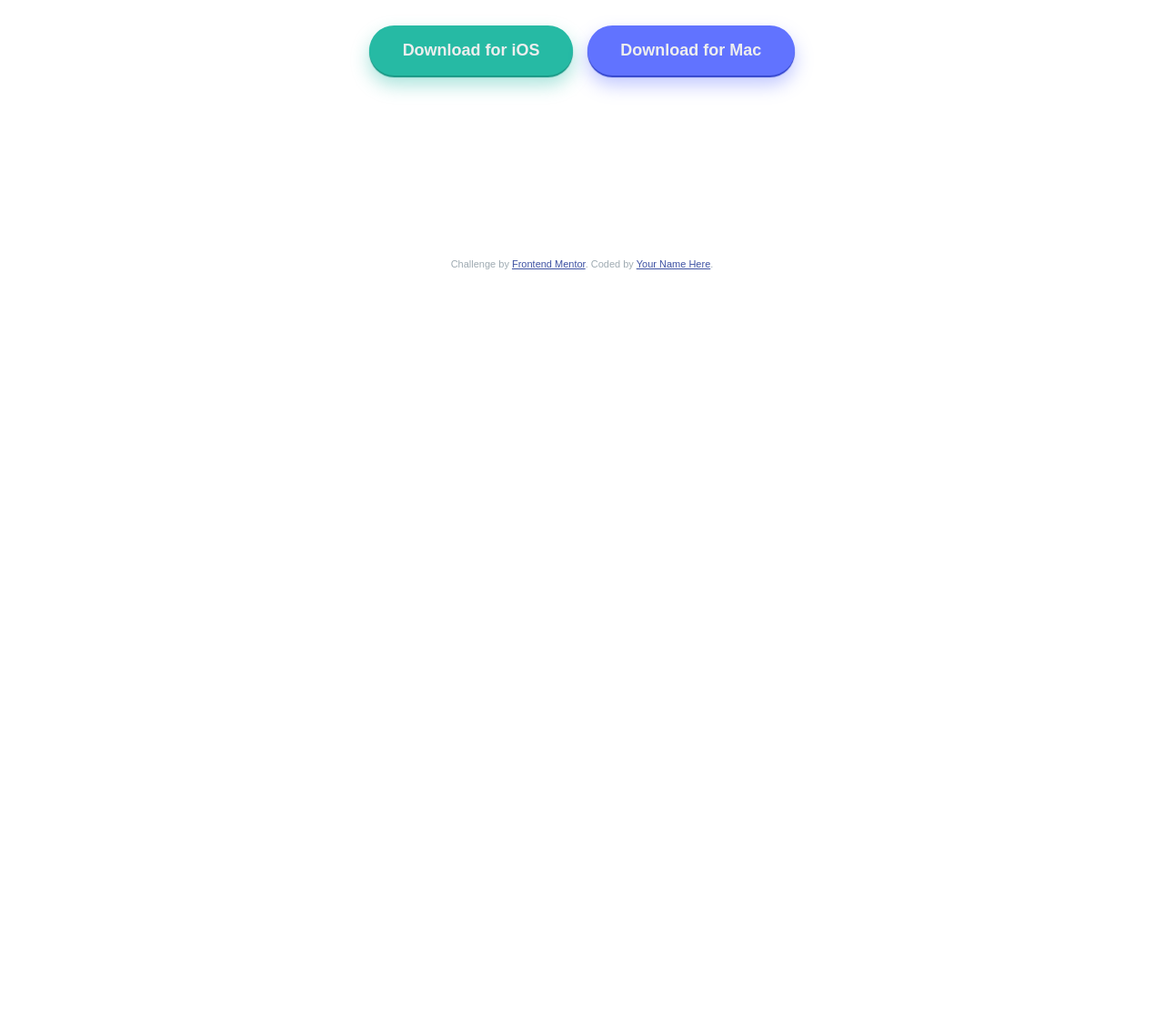
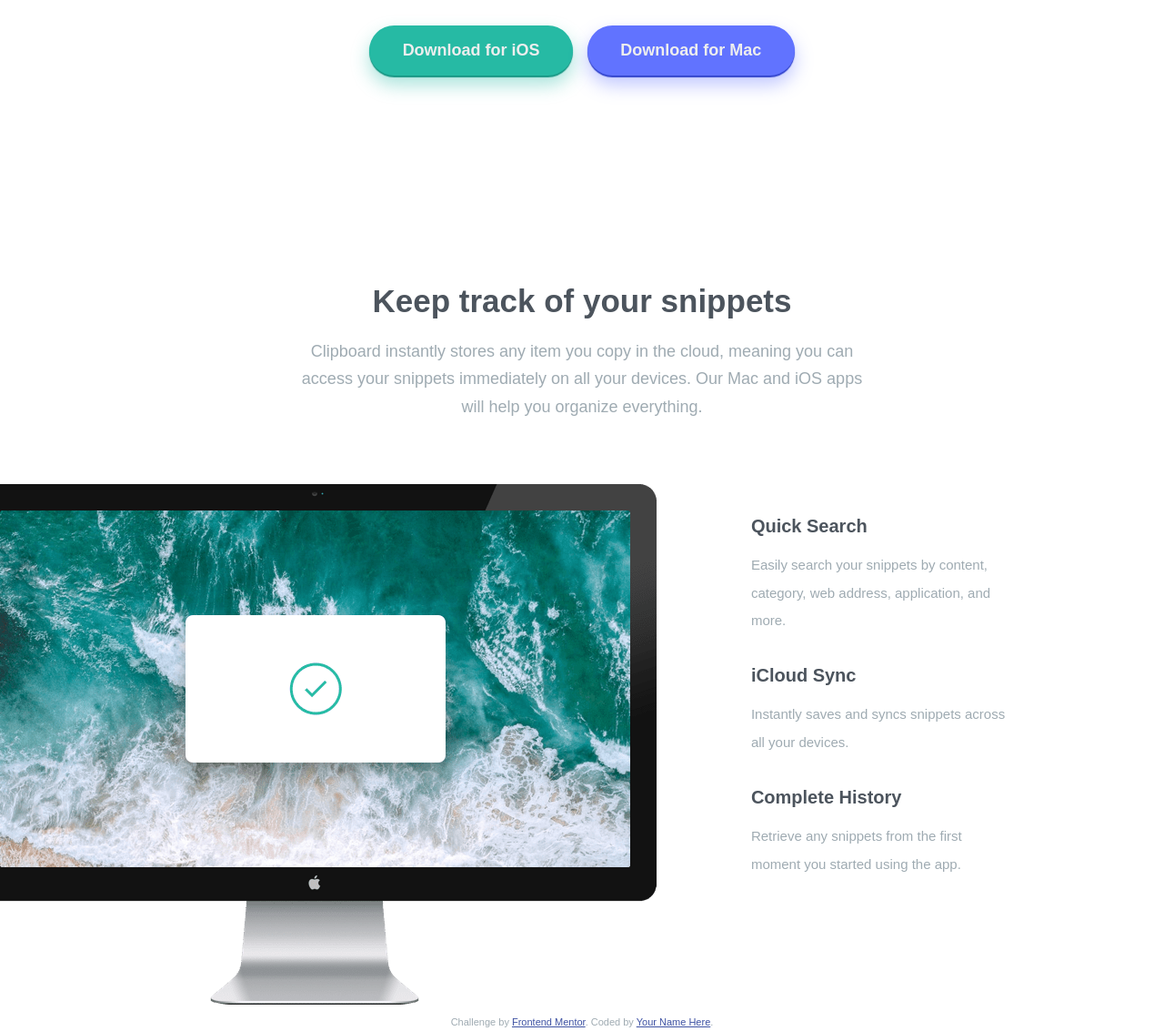
Before and after one commit to AnshumanMahato/clipboard-landing-page, a website: page index.html in a window 1280 px wide. Shown: the part 519-1652 px from the top of the page at 91% size. Before the commit the page ends 819 px from the top, so only its background shows below. Drawn offline with Linux system fonts and the light colour scheme; a web font is replaced by a local one.

Commit message:
section feature

```diff
--- a/index.html
+++ b/index.html
@@ -45,7 +45,43 @@
         <a href="#" class="btn btn-blue">Download for Mac</a>
       </div>
     </header>
-    <main></main>
+    <main>
+      <section class="section-features">
+        <div class="feature-header">
+          <h2 class="heading-secondary">Keep track of your snippets</h2>
+          <span>
+            Clipboard instantly stores any item you copy in the cloud, meaning
+            you can access your snippets immediately on all your devices. Our
+            Mac and iOS apps will help you organize everything.
+          </span>
+        </div>
+        <div class="feature-image">
+          <img src="./images/image-computer.png" alt="computer-mac" />
+        </div>
+        <div class="features-container">
+          <div class="feature">
+            <h3 class="heading-tertiary feature-title">Quick Search</h3>
+            <span class="feature-description">
+              Easily search your snippets by content, category, web address,
+              application, and more.
+            </span>
+          </div>
+          <div class="feature">
+            <h3 class="heading-tertiary feature-title">iCloud Sync</h3>
+            <span class="feature-description">
+              Instantly saves and syncs snippets across all your devices.
+            </span>
+          </div>
+          <div class="feature">
+            <h3 class="heading-tertiary feature-title">Complete History</h3>
+            <span class="feature-description">
+              Retrieve any snippets from the first moment you started using the
+              app.
+            </span>
+          </div>
+        </div>
+      </section>
+    </main>
     <footer></footer>
     <footer>
       <p class="attribution">
--- a/scss/main.scss
+++ b/scss/main.scss
@@ -26,6 +26,8 @@ body {
   color: $grayish-blue;
 }
 
+//Hero Section
+
 .logo {
   width: 12rem;
   height: 12rem;
@@ -47,9 +49,18 @@ body {
   align-items: center;
 }
 
+h1,
+h2,
+h3,
+h4,
+h5,
+h6 {
+  color: $dark-grayish-blue;
+  margin-bottom: 1rem;
+}
+
 .heading-primary {
   margin: 2rem;
-  color: $dark-grayish-blue;
   width: min-content;
   font-size: 4rem;
   &-main {
@@ -62,6 +73,14 @@ body {
     color: $grayish-blue;
     text-align: center;
   }
+}
+
+.heading-secondary {
+  font-size: 3.5rem;
+}
+
+.heading-tertiary {
+  font-size: 2rem;
 }
 
 .heading-cta {
@@ -91,3 +110,36 @@ body {
       0 10px 20px hsla(171, 66%, 44%, 0.4);
   }
 }
+
+//Features Section
+
+.section-features {
+  display: grid;
+  grid-template-columns: 1fr 1fr;
+  grid-gap: 5rem;
+}
+
+.feature-header {
+  grid-column: 1/-1;
+  padding: 2rem 25%;
+  text-align: center;
+}
+
+.feature-image {
+  & img {
+    position: relative;
+    left: -4%;
+  }
+}
+
+.features-container {
+  padding: 0 35%;
+  padding-left: 5%;
+}
+
+.feature {
+  margin: 10% 0;
+  &-description {
+    font-size: 1.5rem;
+  }
+}
```
Also changed, not shown: content.txt (+4 -10 lines), css/style.css.
